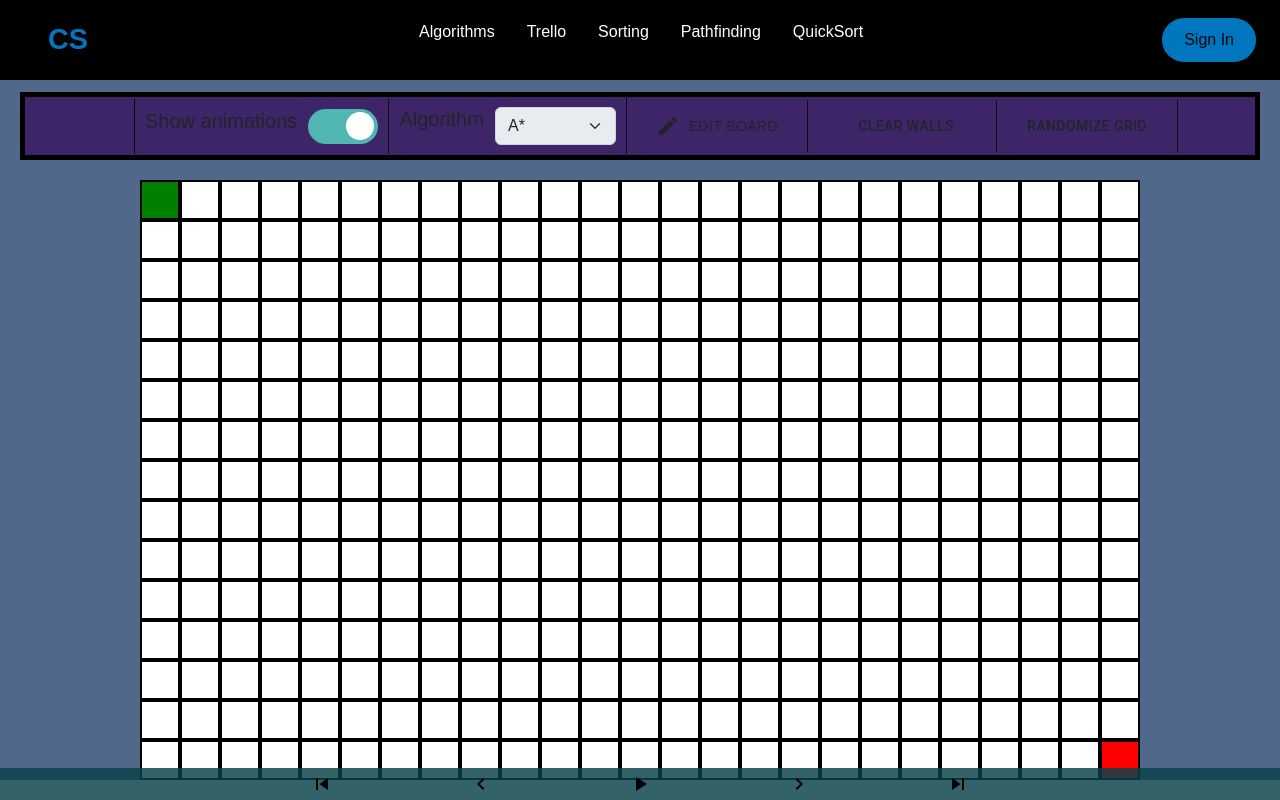
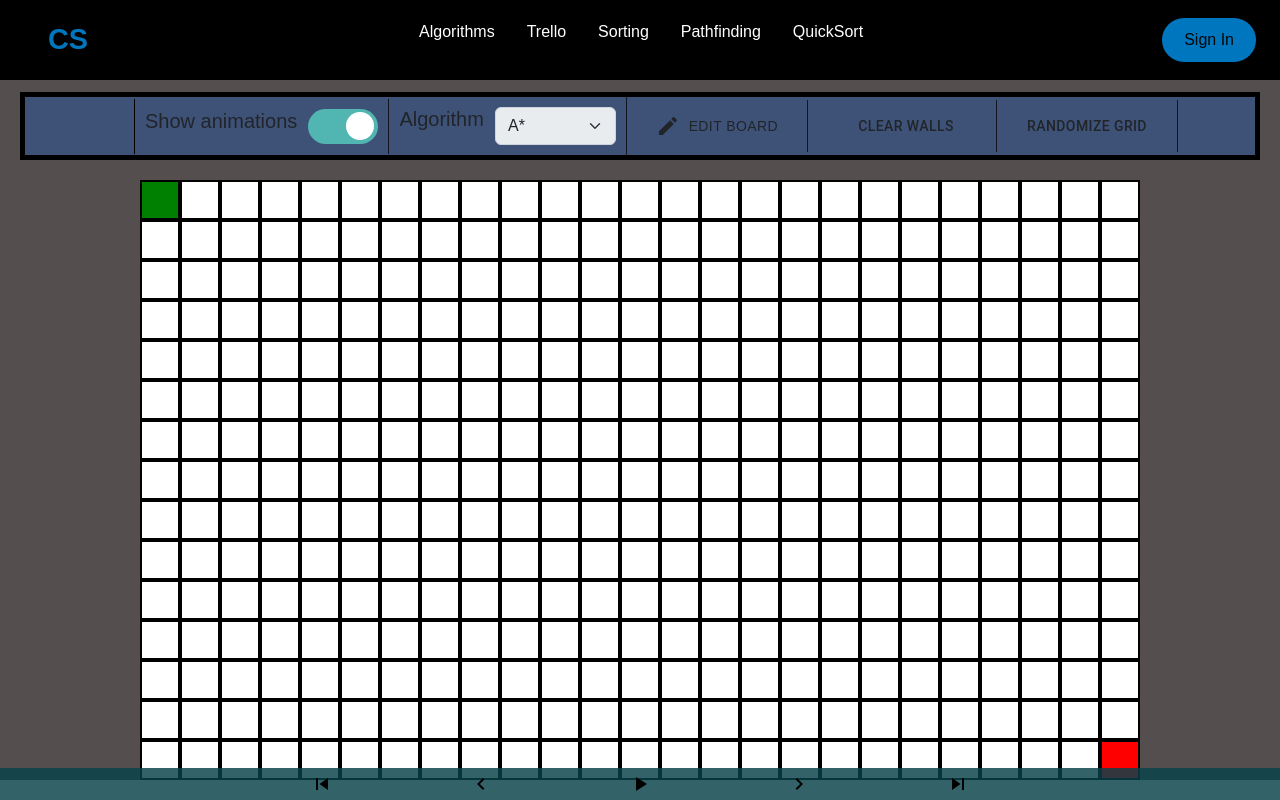
Before and after one commit to Elim-J/capstone-project, a React (Create React App) app: page /pathfind in a window 1280 px wide. Built offline with nearby package versions, Linux system fonts and the light colour scheme; a web font is replaced by a local one.

Commit message:
Messing around with the infomodal for Sorting

```diff
--- a/src/components/visualizers/shared/InfoModal.js
+++ b/src/components/visualizers/shared/InfoModal.js
@@ -37,12 +37,13 @@ const InfoModal = ({open, setOpen}) => {
                     <Fade in={open}>
                         <Box sx={boxSX}>
                             <Typography id="transition-modal-title" variant="h6" component="h2" >
-                                Teestststastigajngj;a
+                                Sorting Tutorial
                             </Typography>
                             {/* style={{color: "whitesmoke"}} */}
                             <Typography id="transition-modal-description" sx={{mt: 2}}>
-                                lorem ipsum nakg;ang;kla gk ;angl; agnjkabgajgnla
+                                Welcome to our sorting visualizer. Click off this to exit this. Otherwise press next to see all the features!
                             </Typography>
+
                         </Box>
                     </Fade>
 
--- a/src/css/Grid.css
+++ b/src/css/Grid.css
@@ -1,5 +1,5 @@
 .grid-wrapper {
-    background-color: rgba(19, 53, 99, 0.74);
+    background-color: rgba(44, 36, 36, 0.808);
 }
 .grid-with-nodes {
     width: fit-content;
--- a/src/css/GridToolbar.css
+++ b/src/css/GridToolbar.css
@@ -37,7 +37,7 @@ body {
     float: none;
     clear: both;
     justify-content: center;
-    background-color:rgba(56, 12, 92, 0.726);
+    background-color:rgba(57, 83, 131, 0.795);
     border: 5px solid rgb(0, 0, 0);
   }
 
@@ -52,7 +52,7 @@ body {
 
   .toolbarItem:first-child{
     border-left: 1px solid #000000;
-
+    font-weight: bold;
   }
   a {
     transition: all 0.3s ease-out 0s;
```
